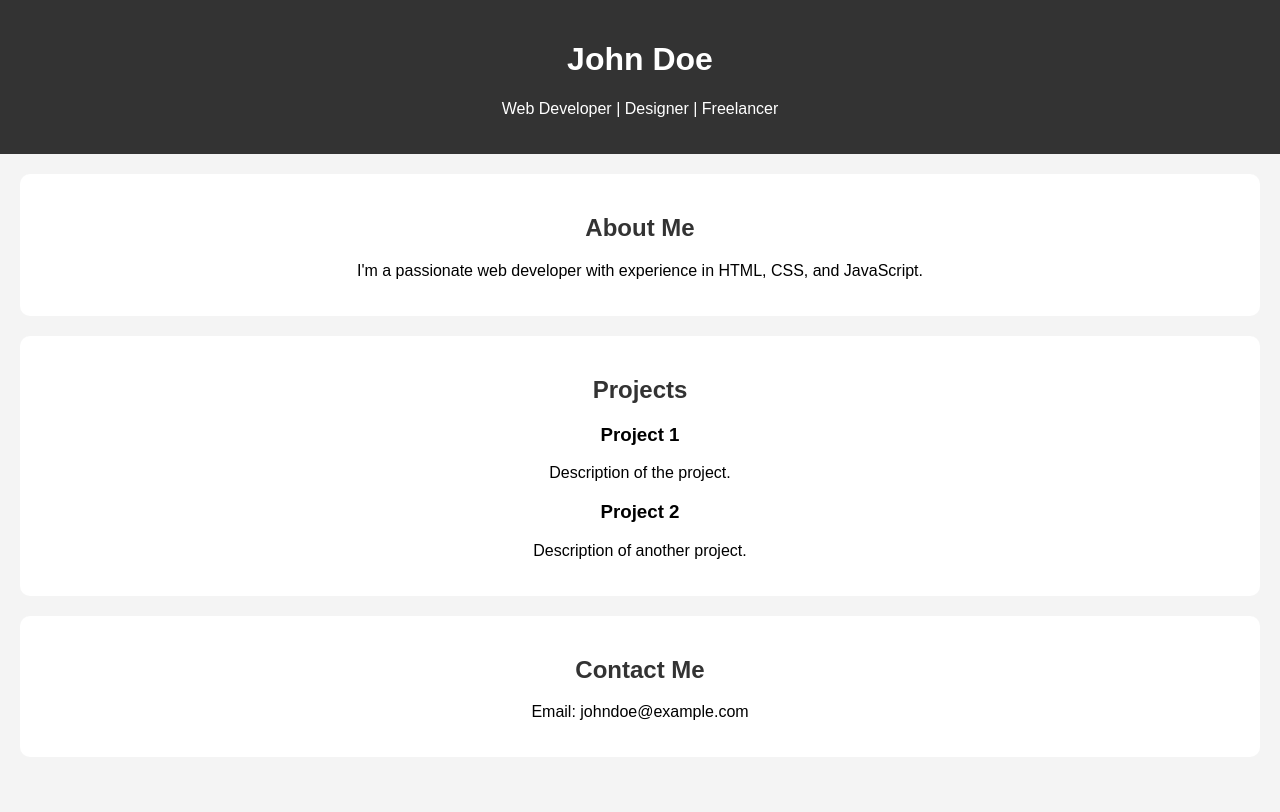
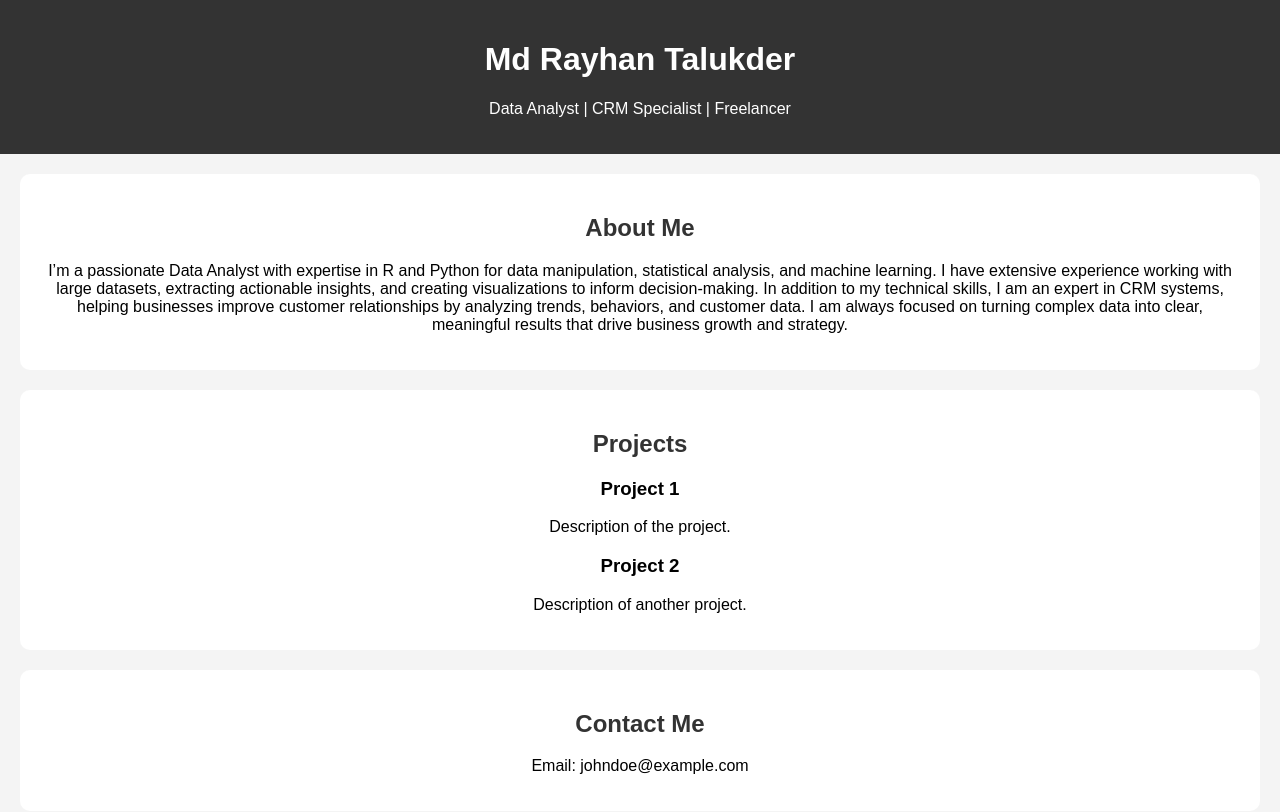
Before and after one commit to Rayhan2802/rayhan.github.io, a plain HTML site: page index.html in a window 1280 px wide. Drawn offline with Linux system fonts and the light colour scheme.

Commit message:
Update index.html

```diff
--- a/index.html
+++ b/index.html
@@ -8,13 +8,15 @@
 </head>
 <body>
     <header>
-        <h1>John Doe</h1>
-        <p>Web Developer | Designer | Freelancer</p>
+        <h1>Md Rayhan Talukder</h1>
+        <p>Data Analyst | CRM Specialist | Freelancer</p>
     </header>
 
     <section class="about">
         <h2>About Me</h2>
-        <p>I'm a passionate web developer with experience in HTML, CSS, and JavaScript.</p>
+        <p>I’m a passionate Data Analyst with expertise in R and Python for data manipulation, statistical analysis, and machine learning. I have extensive experience working with large datasets, extracting actionable insights, and creating visualizations to inform decision-making.
+
+In addition to my technical skills, I am an expert in CRM systems, helping businesses improve customer relationships by analyzing trends, behaviors, and customer data. I am always focused on turning complex data into clear, meaningful results that drive business growth and strategy.</p>
     </section>
 
     <section class="projects">
```
